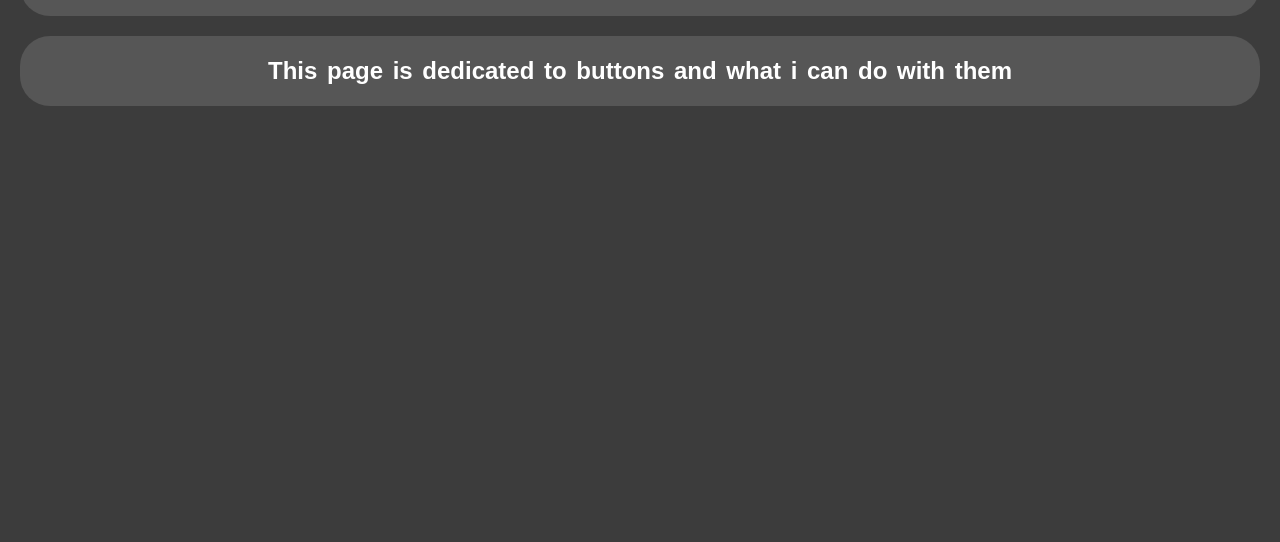
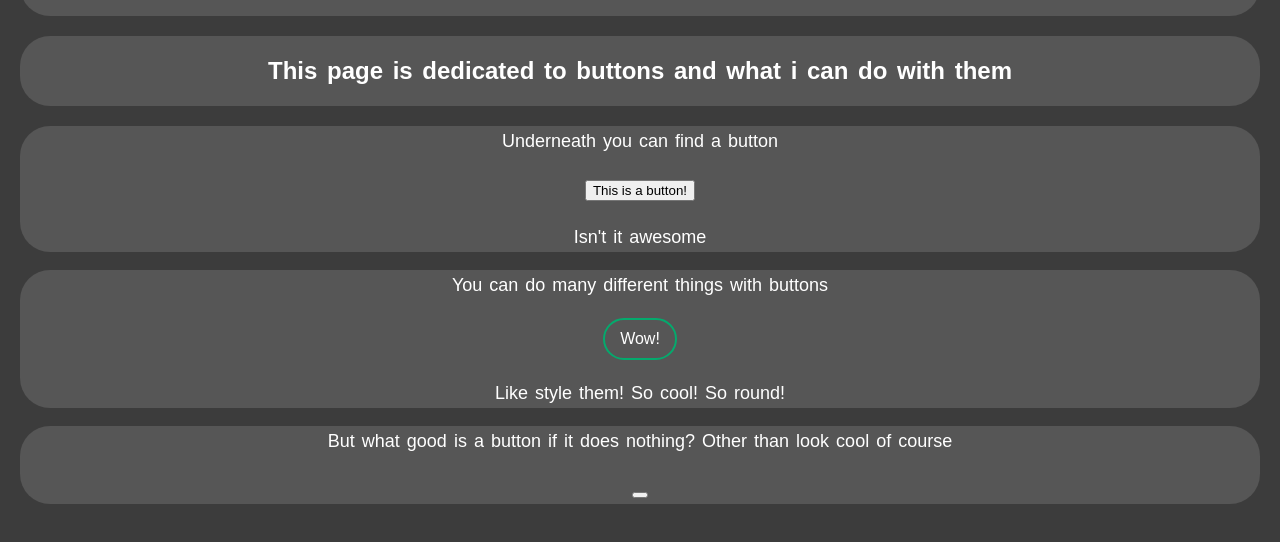
Before and after one commit to janinge-kodehode/project-1, a plain HTML site: page button.html in a window 1280 px wide. Shown: the part 170-712 px from the top of the page. Drawn offline with Linux system fonts and the light colour scheme.

Commit message:
Started buttons page

```diff
--- a/button.html
+++ b/button.html
@@ -23,5 +23,22 @@
     <main>
       <h2>This page is dedicated to buttons and what i can do with them</h2>
     </main>
+    <div class="button-par">
+      <p>Underneath you can find a button</p>
+      <button>This is a button!</button>
+      <p>Isn't it awesome</p>
+    </div>
+    <div class="button-par">
+      <p>You can do many different things with buttons</p>
+      <button class="button">Wow!</button>
+      <p>Like style them! So cool! So round!</p>
+    </div>
+    <div class="button-par">
+      <p>
+        But what good is a button if it does nothing? Other than look cool of
+        course
+      </p>
+      <button id=""></button>
+    </div>
   </body>
 </html>
--- a/style.css
+++ b/style.css
@@ -99,3 +99,28 @@ a:hover {
   background-color: #04aa6d;
   border-radius: 30px;
 }
+
+.button-par {
+  background-color: rgb(86, 86, 86);
+  border-radius: 30px;
+  color: white;
+  line-height: 30px;
+  word-spacing: 2px;
+  font-size: 18px;
+  font-family: Arial, Helvetica, sans-serif;
+  text-align: center;
+}
+
+.button {
+  background-color: rgb(86, 86, 86);
+  border: 2px solid #04aa6d;
+  border-radius: 30px;
+  color: white;
+  text-align: center;
+  padding: 10px 15px;
+  font-size: 16px;
+  transition-duration: 0.4s;
+}
+.button:hover {
+  background-color: #04aa6d;
+}
```
